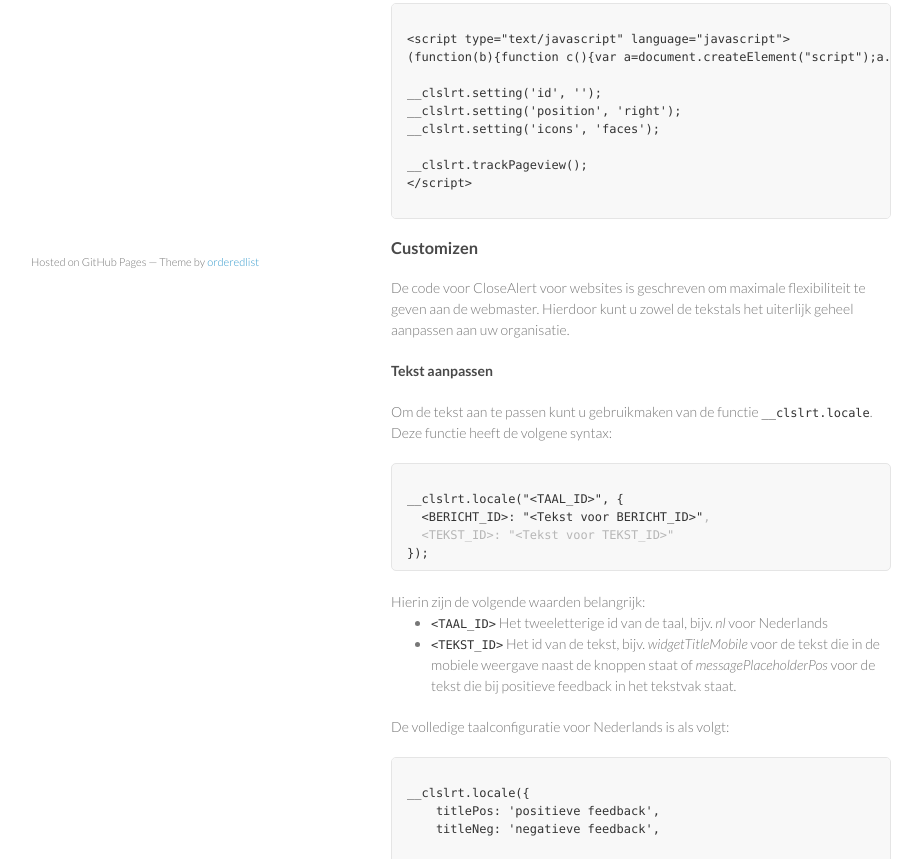
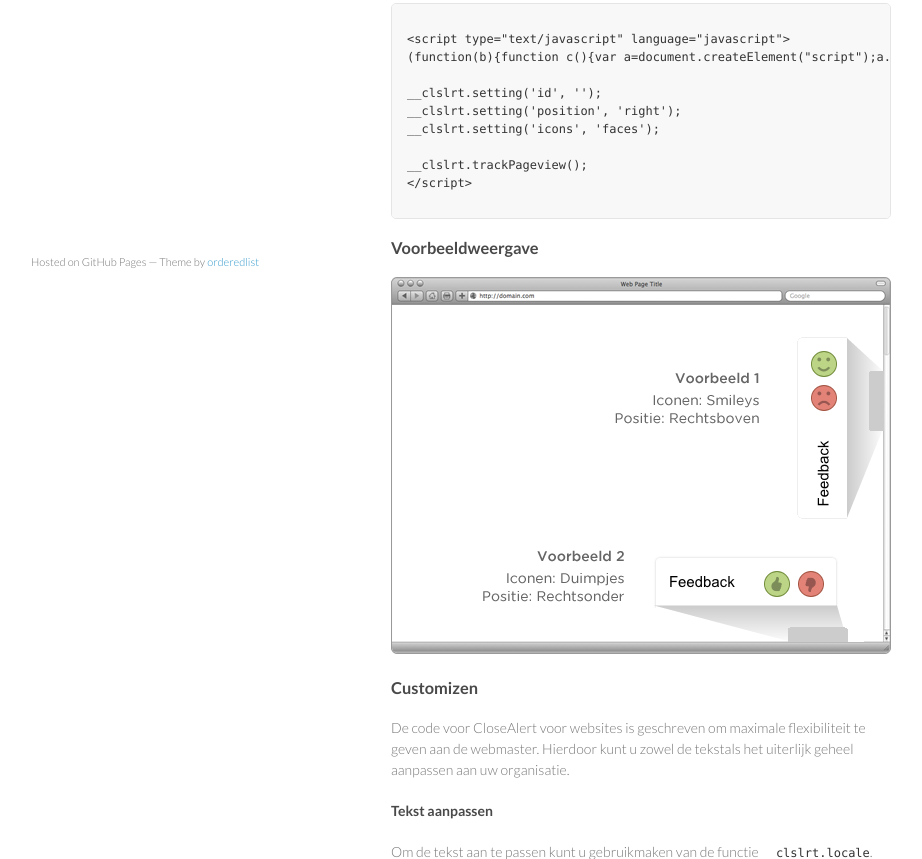
Before and after one commit to closealert/closealert.github.io, a plain HTML site: page web/index.html in a window 1280 px wide. Shown: the part 459-1318 px from the top of the page, without its empty margins (179-1101 px from the left). Drawn offline with nearby package versions, Linux system fonts and the light colour scheme.

Commit message:
Added example

```diff
--- a/web/index.html
+++ b/web/index.html
@@ -83,6 +83,10 @@ __clslrt.trackPageview();
           </code></pre>
 
           <h3>
+          <a name="designer-templates" class="anchor" href="#designer-templates"><span class="octicon octicon-link"></span></a>Voorbeeldweergave</h3>
+          <p><img src="example.png" /></p>
+
+          <h3>
           <a name="designer-templates" class="anchor" href="#designer-templates"><span class="octicon octicon-link"></span></a>Customizen</h3>
 
           <p>De code voor CloseAlert voor websites is geschreven om maximale flexibiliteit te geven aan de webmaster. Hierdoor kunt u zowel de tekstals het uiterlijk geheel aanpassen aan uw organisatie.</p>
```
Also changed, not shown: web/example.png (added).
